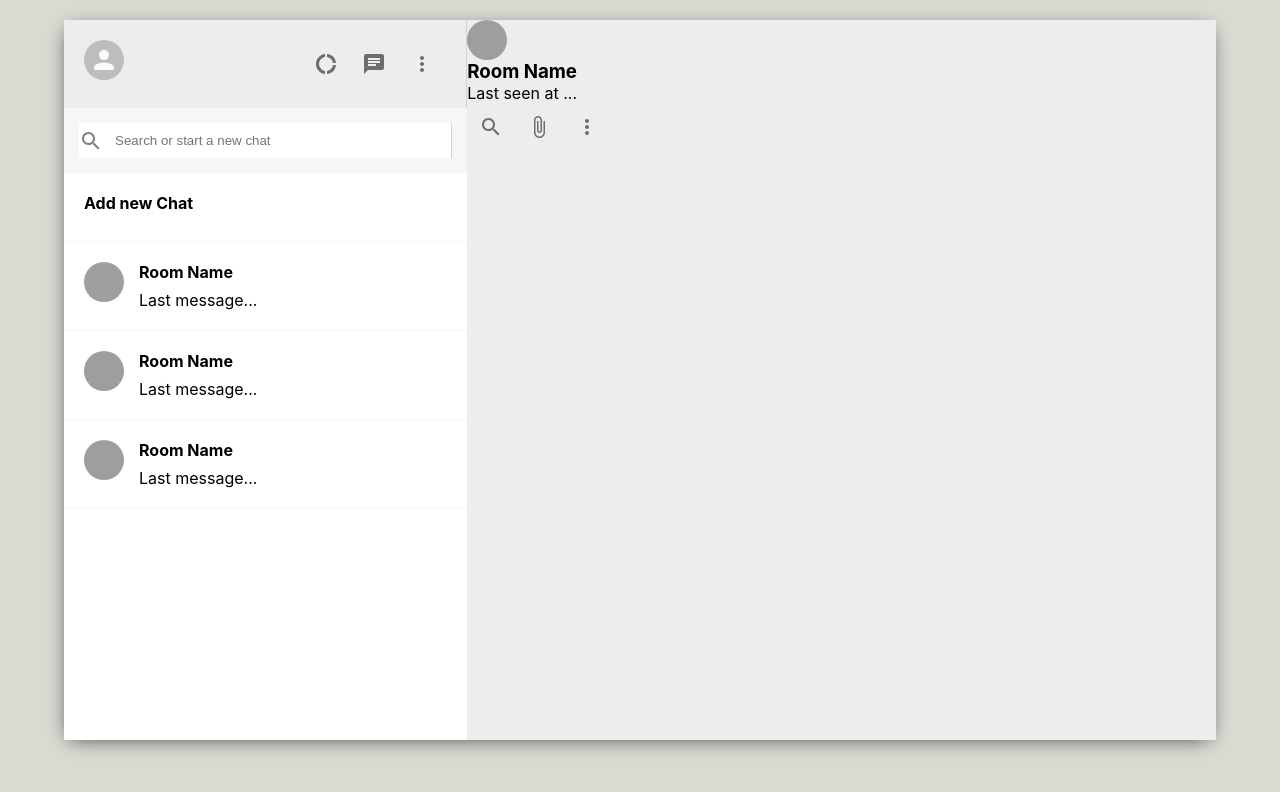
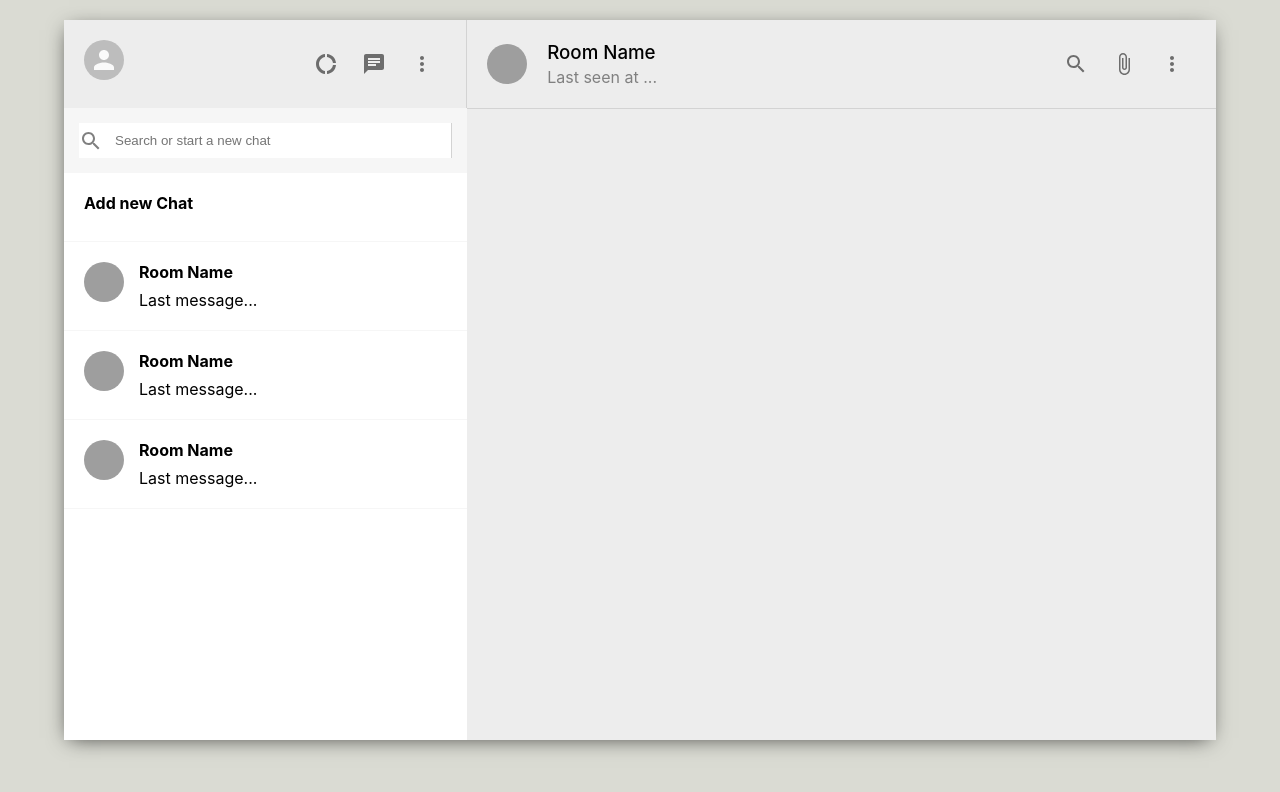
Before and after one commit to AyoTheInspired/inspired-whatsapp, a React (Create React App) app: page / in a window 1280 px wide. Shown: the top 792 px of the page. Built offline with nearby package versions, Linux system fonts and the light colour scheme; grey boxes are pictures that could not be loaded.

Commit message:
Styeled chat Header

```diff
--- a/src/components/Chat.css
+++ b/src/components/Chat.css
@@ -1,3 +1,30 @@
 .chat {
 	flex: 0.65;
 }
+
+.chat__header {
+	padding: 20px;
+	display: flex;
+	align-items: center;
+	border-bottom: 1px solid lightgray;
+}
+
+.chat__headerInfo {
+	flex: 1;
+	padding-left: 20px;
+}
+
+.chat__headerInfo h3 {
+	margin-bottom: 3px;
+	font-weight: 500;
+}
+
+.chat__headerInfo p {
+	color: gray;
+}
+
+.chat__headerRight {
+	display: flex;
+	justify-content: space-between;
+	min-width: 100px;
+}
```
